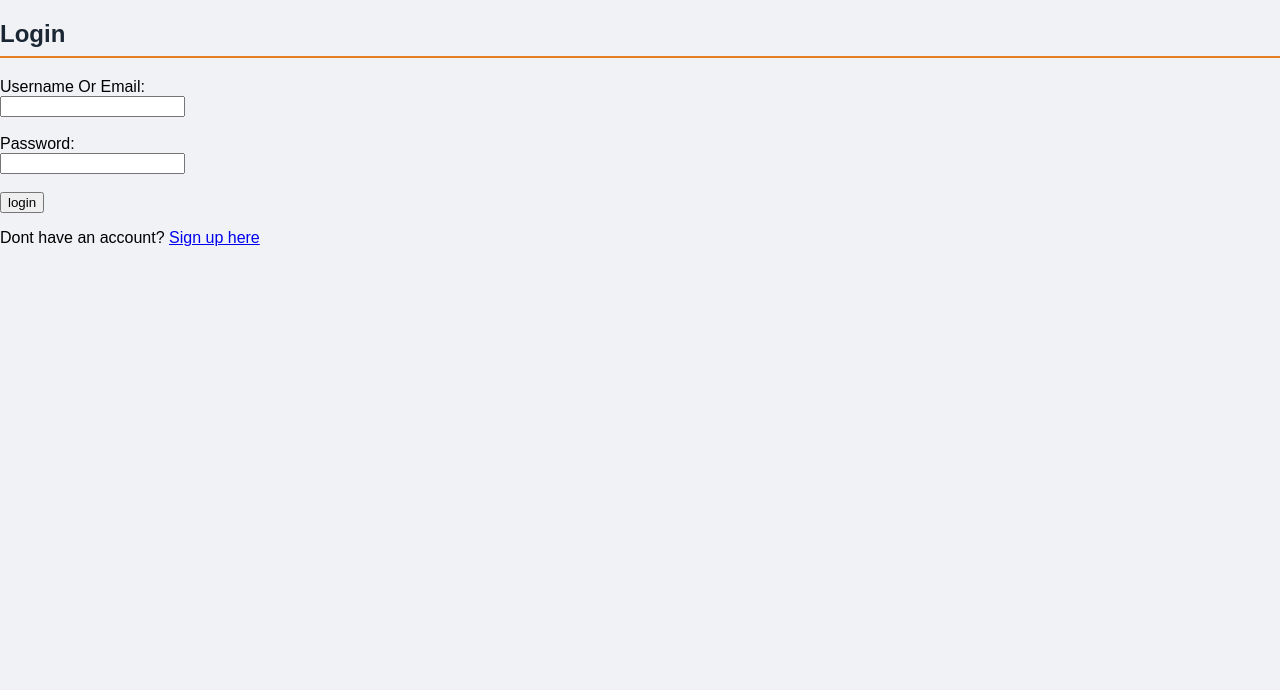
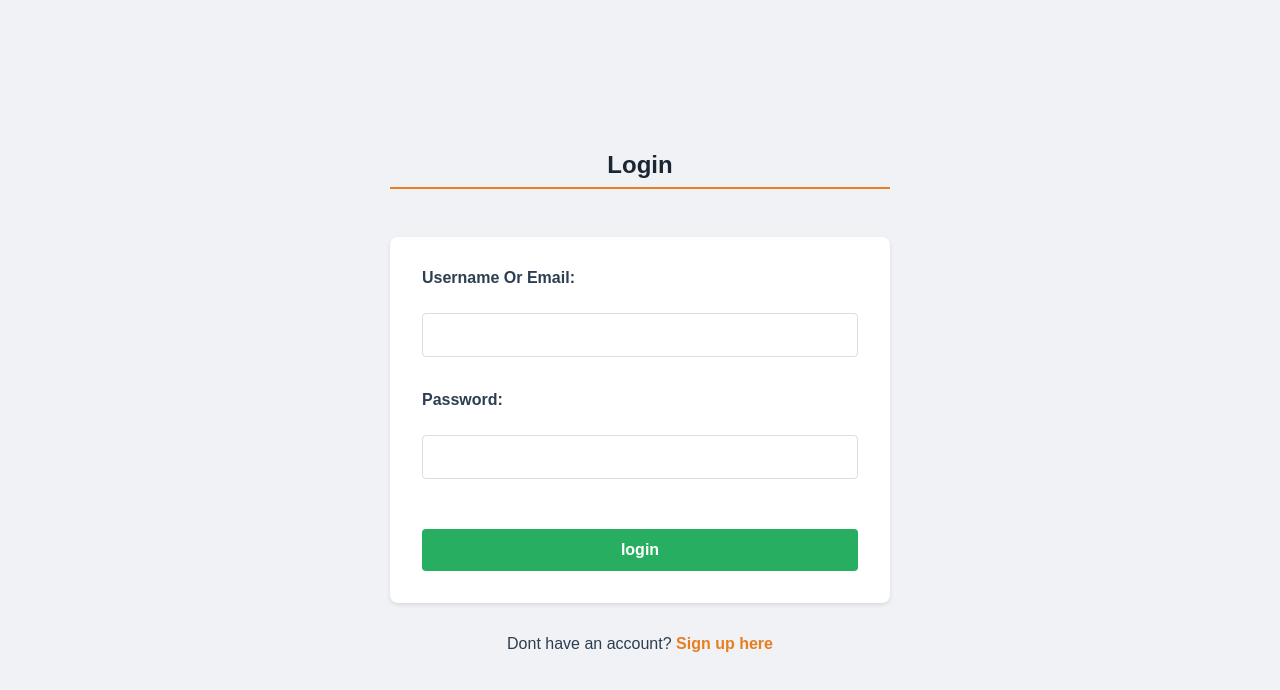
Before and after one commit to rachel816lee/SOEN-287-Project-1-New-, a plain HTML site: page pages-html/Hanan-html/loginPage.html in a window 1280 px wide. Drawn offline with Linux system fonts and the light colour scheme.

Commit message:
Update login page HTML and stylesheet reference

```diff
--- a/pages-html/Hanan-html/loginPage.html
+++ b/pages-html/Hanan-html/loginPage.html
@@ -2,7 +2,7 @@
 <html>
     <head>
         <title> Login </title>
-        <link rel="stylesheet" href="../../css/00-admin%20page.css">
+        <link rel="stylesheet" href="../../css/loginPage.css">
     </head>
 
     <body>
```
